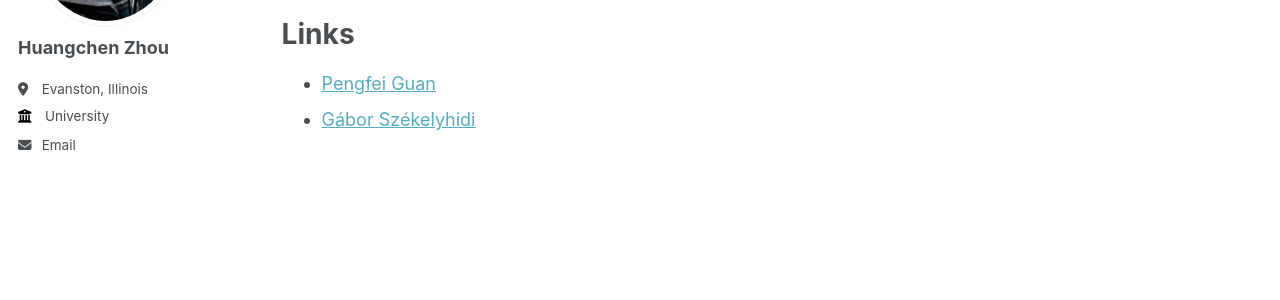
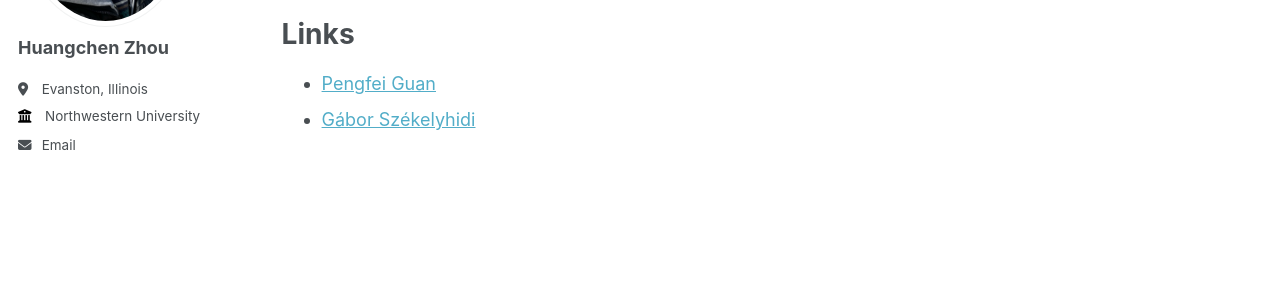
Before and after one commit to zhc515/zhc515.github.io, a Jekyll site: the page built from _pages/about.md, in a window 1280 px wide. Shown: the part 308-608 px from the top of the page. Built offline with Jekyll 4.4.1, drawn with Linux system fonts in a browser that asks for light colours.

Commit message:
Update _config.yml

```diff
--- a/_config.yml
+++ b/_config.yml
@@ -26,7 +26,7 @@ author:
   pronouns         : # example: "she/her"
   bio              : ""  #Short biography for the left-hand sidebar
   location         : "Evanston, Illinois"
-  employer         : "University"
+  employer         : "Northwestern University"
   uri              : # URL
   email            : "huangchenzhou2029@u.northwestern.edu"
 
```
